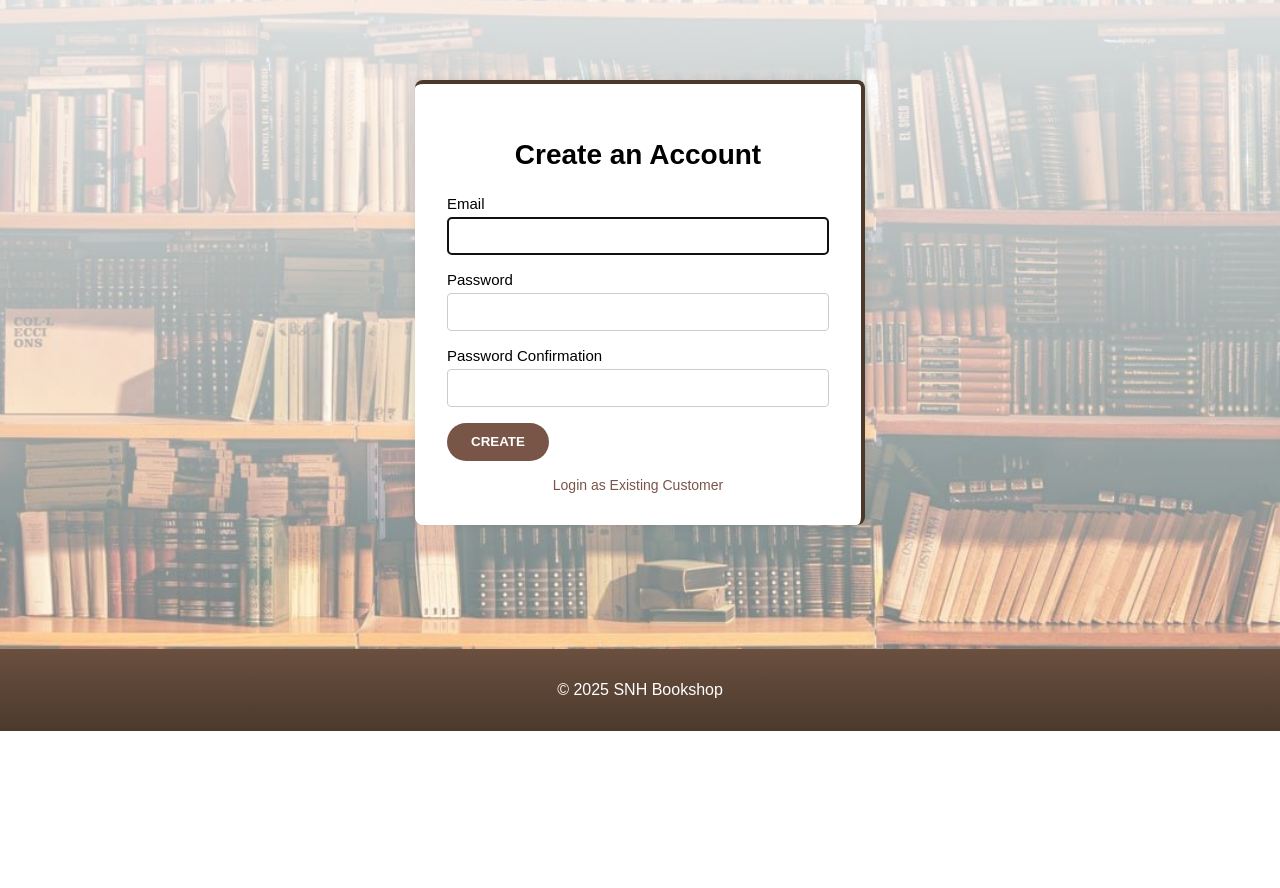
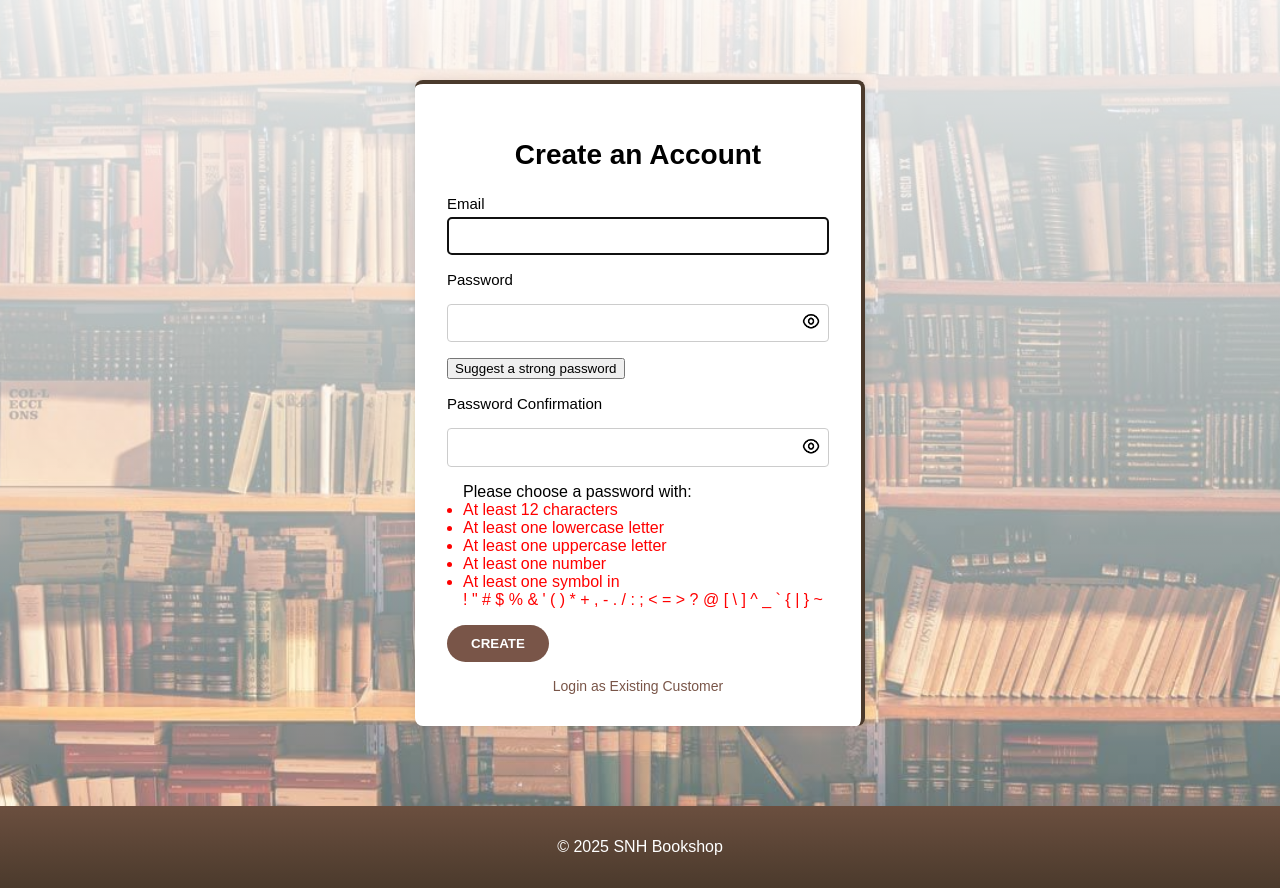
Before and after one commit to yesiam2306/SNH-Bookshop, a PHP site: page /signup.php in a window 1280 px wide. Shown: the part 69-957 px from the top of the page. Before the commit the page ends 800 px from the top, so only its background shows below. Run offline with PHP 8.4, Linux system fonts and the light colour scheme.

Commit message:
aggiunto tutto il sanitizer e validator per signup.

```diff
--- a/SNH.session.sql
+++ b/SNH.session.sql
@@ -1,17 +1,15 @@
 DROP DATABASE IF EXISTS SNH_Proj;
 CREATE DATABASE SNH_Proj;
 USE SNH_Proj;
-
 DROP TABLE IF EXISTS users;
 CREATE TABLE users (
     user_id INT AUTO_INCREMENT PRIMARY KEY,
-    username VARCHAR(50) NOT NULL UNIQUE,
+    email VARCHAR(255) NOT NULL UNIQUE,
     passhash VARCHAR(255) NOT NULL,
     salt VARCHAR(32) NOT NULL,
-    role ENUM('User','Premium','Admin') DEFAULT 'User',
+    role ENUM('User', 'Premium', 'Admin') DEFAULT 'User',
     created_at TIMESTAMP DEFAULT CURRENT_TIMESTAMP
 );
-
 DROP TABLE IF EXISTS session_tokens;
 CREATE TABLE session_tokens (
     selector VARCHAR(50) PRIMARY KEY,
--- a/assets/css/style.css
+++ b/assets/css/style.css
@@ -166,7 +166,8 @@ html, body {
 }
 
 .login-form input[type="email"],
-.login-form input[type="password"] {
+.login-form input[type="password"],
+.login-form input[type="text"] {
   width: 100%;
   padding: 0.6rem;
   font-size: 15px;
@@ -218,9 +219,58 @@ html, body {
   text-decoration: underline;
 }
 
-.error-msg {
-    color: red;
-    font-size: 14px;
-    display: block;
-    margin-top: 0.3rem;
+.error-message {
+  color: red;
+  font-size: 14px;
+  display: block;
+  margin-top: 0.3rem;
 }
+
+ul{
+  padding-left: 1rem;
+}
+
+.password-rules li {
+  color: red;
+  font-family: "IBM Plex Sans", sans-serif;
+}
+
+.password-rules li.ok {
+  color: green;
+  font-family: "IBM Plex Sans", sans-serif;
+}
+
+.input-wrapper {
+  position: relative;
+  display: inline-block;
+  width: 100%;
+}
+
+.input-wrapper input {
+  width: 100%;
+  padding-right: 35px;
+  box-sizing: border-box;
+}
+
+.input-wrapper button {
+  position: absolute;
+  top: 50%;
+  right: 8px;
+  transform: translateY(-50%);
+  border: none;
+  background: transparent;
+  cursor: pointer;
+  padding: 0;
+}
+
+.input-wrapper button img {
+    width: 20px;
+    height: 20px;
+}
+
+input[type="password"]::-ms-reveal,
+input[type="password"]::-ms-clear,
+input[type="password"]::-webkit-contacts-auto-fill-button,
+input[type="password"]::-webkit-password-toggle {
+    display: none !important;
+}
--- /dev/null
+++ b/assets/js/password-tools.js
@@ -0,0 +1,104 @@
+const form = document.querySelector('.login-form');
+const password = document.getElementById('password');
+const confirm = document.getElementById('password_confirmation');
+const error = document.getElementById('password-error');
+
+form.addEventListener('submit', function (e) {
+    const value = password.value;
+    const rules = {
+        length: value.length >= 12,
+        lower: /[a-z]/.test(value),
+        upper: /[A-Z]/.test(value),
+        number: /[0-9]/.test(value),
+        symbol: /[!"#$%&'()*+,\-./:;<=>?@[\\\]^_`{|}~]/.test(value),
+    };
+
+    if (password.value !== confirm.value) {
+        e.preventDefault();
+        error.style.display = 'block';
+        return;
+    } else {
+        error.style.display = 'none';
+    }
+
+    const allGood = Object.values(rules).every(Boolean);
+    if (!allGood) {
+        e.preventDefault();
+    }
+});
+
+password.addEventListener('input', function () {
+    const value = password.value;
+    updateChecklist(value);
+});
+
+function updateChecklist(value) {
+    const rules = {
+        length: value.length >= 12,
+        lower: /[a-z]/.test(value),
+        upper: /[A-Z]/.test(value),
+        number: /[0-9]/.test(value),
+        symbol: /[!"#$%&'()*+,\-./:;<=>?@[\\\]^_`{|}~]/.test(value),
+    };
+
+    for (let rule in rules) {
+        const item = document.getElementById('rule-' + rule);
+        if (rules[rule]) {
+            item.classList.add('ok');
+        } else {
+            item.classList.remove('ok');
+        }
+    }
+}
+
+function generatePassword(length = 16) {
+    const lower = 'abcdefghijklmnopqrstuvwxyz';
+    const upper = 'ABCDEFGHIJKLMNOPQRSTUVWXYZ';
+    const numbers = '0123456789';
+    const symbols = '!"#$%&\'()*+,-./:;<=>?@[\\]^_`{|}~';
+
+    const all = lower + upper + numbers + symbols;
+
+    let password =
+        lower[Math.floor(Math.random() * lower.length)] +
+        upper[Math.floor(Math.random() * upper.length)] +
+        numbers[Math.floor(Math.random() * numbers.length)] +
+        symbols[Math.floor(Math.random() * symbols.length)];
+
+    for (let i = password.length; i < length; i++) {
+        password += all[Math.floor(Math.random() * all.length)];
+    }
+
+    password = password
+        .split('')
+        .sort(() => 0.5 - Math.random())
+        .join('');
+    return password;
+}
+
+document
+    .getElementById('generate-password')
+    .addEventListener('click', function (e) {
+        e.preventDefault();
+        const newPass = generatePassword();
+        document.getElementById('password').value = newPass;
+        document.getElementById('password_confirmation').value = newPass;
+        updateChecklist(newPass);
+    });
+
+document.querySelectorAll('.toggle-password').forEach((btn) => {
+    btn.addEventListener('click', function () {
+        const input = this.previousElementSibling;
+        const img = this.querySelector('img');
+
+        if (input.type === 'password') {
+            input.type = 'text';
+            img.src = '../assets/img/nascondi.png';
+            img.alt = 'Hide password';
+        } else {
+            input.type = 'password';
+            img.src = '../assets/img/mostra.png';
+            img.alt = 'Show password';
+        }
+    });
+});
--- a/public/index.php
+++ b/public/index.php
@@ -6,7 +6,8 @@ require_once SRC_PATH . '/user/u_auth.php';
 $user = \USER\current_user($mysqli);
 
 $backgrounds = [];
-for ($i = 0; $i < 5; $i++) {
+for ($i = 0; $i < 5; $i++)
+{
     $backgrounds[] = '../img/background-' . ($i + 1) . '.jpg';
 }
 $bg = $backgrounds[array_rand($backgrounds)];
@@ -57,7 +58,7 @@ $bg = $backgrounds[array_rand($backgrounds)];
         <!-- MAIN -->
         <div id="main" style="--bg-image: url('<?php echo $bg; ?>');">
             <?php if ($user): ?>
-                <h2>Hello, <?php echo htmlspecialchars($user['username']); ?>!</h2>
+                <h2>Hello, <?php echo htmlspecialchars($user['email']); ?>!</h2>
                 <p>Welcome to your personal area.</p>
             <?php else: ?>
                 <h2>Hello, Guest!</h2>
--- a/public/signup.php
+++ b/public/signup.php
@@ -1,32 +1,62 @@
 <?php
+
 session_start();
 
 require_once __DIR__ . '/../config/config.php';
 require_once SRC_PATH . '/user/u_auth.php';
+require_once SRC_PATH . '/utils/validator.php';
 
 /* roba per css*/
 $backgrounds = [];
-for ($i = 0; $i < 5; $i++) {
+for ($i = 0; $i < 5; $i++)
+{
     $backgrounds[] = '../img/background-' . ($i + 1) . '.jpg';
 }
 $bg = $backgrounds[array_rand($backgrounds)];
 /*--------------*/
 
-if ($_SERVER['REQUEST_METHOD'] === 'POST') {
-    $username              = $_POST['email']                 ?? '';
-    $password              = $_POST['password']              ?? '';
-    $password_confirmation = $_POST['password_confirmation'] ?? '';
+if ($_SERVER['REQUEST_METHOD'] === 'POST')
+{
+    if (empty($_POST['password']) ||
+        empty($_POST['password_confirmation']) ||
+        empty($_POST['email']))
+    {
+        $user_error_message = ('Input fields cannot be empty.');
+    } else
+    {
+        $error_message = \VALIDATOR\validate_password($_POST['password'] ?? '', $_POST['email'] ?? '');
+        if (!empty($error_message))
+        {
+            $password_error_message = $error_message;
+        } else
+        {
+            $email                 = \VALIDATOR\sanitize_email($_POST['email'] ?? '');
+            var_dump($email);
+            if (!$email)
+            {
+                $user_error_message = 'Invalid email format.';
+            } else
+            {
+                $password              = $_POST['password'];
+                $password_confirmation = $_POST['password_confirmation'];
 
-    if ($password !== $password_confirmation) {
-        $password_error_message = 'Passwords do not match.';
-    } else {
-        $rv = USER\signup($mysqli, $username, $password);
+                if ($password !== $password_confirmation)
+                {
+                    $password_error_message[] = 'Password and confirmation do not match.';
+                } else
+                {
+                    $rv = USER\signup($mysqli, $email, $password);
 
-        if ($rv) {
-            header('Location: index.php');
-            exit;
-        } else {
-            $user_error_message = 'User already exists. Try to log in.';
+                    if ($rv)
+                    {
+                        header('Location: index.php');
+                        exit;
+                    } else
+                    {
+                        $user_error_message = 'User already exists. Try to log in.';
+                    }
+                }
+            }
         }
     }
 }
@@ -58,23 +88,53 @@ if ($_SERVER['REQUEST_METHOD'] === 'POST') {
                 <form action="signup.php" method="post" class="login-form">
                     <p>
                         <label for="email">Email</label>
-                        <input id="email" tabindex="1" autofocus="autofocus" type="email" name="email" required>
+                        <input id="email" tabindex="1" autofocus="autofocus" type="email" name="email"
+                            value="<?= htmlspecialchars($_POST['email'] ?? '') ?>" required>
                         <?php if (!empty($user_error_message)): ?>
-                            <span id="user-error" class="error_message">
+                            <span id="user-error" class="error-message">
                                 <?= htmlspecialchars($user_error_message) ?>
                             </span>
                         <?php endif; ?>
                     </p>
                     <p>
                         <label for="password">Password</label>
-                        <input id="password" tabindex="2" type="password" name="password" required>
+                        <div class="input-wrapper">
+                            <input id="password" type="password" name="password" required>
+                            <button type="button" class="toggle-password">
+                                <img src="../assets/img/mostra.png" alt="Show password">
+                            </button>
+                        </div>
+                    </p>
+                    <p>
+                        <button id="generate-password" type="button" class="button-secondary">
+                            Suggest a strong password
+                        </button>
                     </p>
                     <p>
                         <label for="password_confirmation">Password Confirmation</label>
-                        <input id="password_confirmation" tabindex="3" type="password" name="password_confirmation" required>
-                        <span id="password-error" style="color: red; font-size: 14px; display: none;">
-                            Passwords do not match
-                        </span>
+                        <div class="input-wrapper">
+                            <input id="password_confirmation" type="password" name="password_confirmation" required>
+                            <button type="button" class="toggle-password">
+                                <img src="../assets/img/mostra.png" alt="Show password">
+                            </button>
+                        </div>
+                        <?php if (!empty($password_error_message)): ?>
+                            <span id="password-error" class="error-message">
+                                <?php foreach ($password_error_message as $msg): ?>
+                                    <?= htmlspecialchars($msg) ?><br>
+                                <?php endforeach; ?>
+                            </span>
+                        <?php endif; ?>
+                        <ul id="password-checklist" class="password-rules">
+                            Please choose a password with:
+                            <li id="rule-length">At least 12 characters</li>
+                            <li id="rule-lower">At least one lowercase letter</li>
+                            <li id="rule-upper">At least one uppercase letter</li>
+                            <li id="rule-number">At least one number</li>
+                            <li id="rule-symbol">At least one symbol in <br>
+                                ! " # $ % & ' ( ) * + , - . / : ; < = > ? @ [ \ ] ^ _ ` { | } ~</li>
+                        </ul>
+
                     </p>
                     <p>
                         <input type="submit" value="Create" class="button-primary">
@@ -93,20 +153,6 @@ if ($_SERVER['REQUEST_METHOD'] === 'POST') {
         </div>
 
     </div>
-    <script>
-    const form = document.querySelector(".login-form");
-    const password = document.getElementById("password");
-    const confirm = document.getElementById("password_confirmation");
-    const error = document.getElementById("password-error");
-
-    form.addEventListener("submit", function (e) {
-        if (password.value !== confirm.value) {
-            e.preventDefault();
-            error.style.display = "block";
-        } else {
-            error.style.display = "none";
-        }
-    });
-    </script>
+    <script src="../assets/js/password-tools.js"></script>
 </body>
 </html>
--- a/src/db_manager/admin.php
+++ b/src/db_manager/admin.php
@@ -2,9 +2,9 @@
 
 require_once __DIR__ . '/../../config/config.php';
 
-function insertAdmin($mysqli, $username, $passhash)
+function insertAdmin($mysqli, $email, $passhash)
 {
-    $stmt = $mysqli->prepare("INSERT INTO users (username, passhash, role) VALUES (?, ?, 'admin')");
-    $stmt->bind_param('ss', $username, $passhash);
+    $stmt = $mysqli->prepare("INSERT INTO users (email, passhash, role) VALUES (?, ?, 'admin')");
+    $stmt->bind_param('ss', $email, $passhash);
     return $stmt->execute();
 }
--- a/src/user/u_auth.php
+++ b/src/user/u_auth.php
@@ -15,18 +15,21 @@ require_once SRC_PATH . '/utils/log.php';
  */
 function current_user($mysqli)
 {
-    if (!empty($_SESSION['user_id'])) {
+    if (!empty($_SESSION['user_id']))
+    {
         log_info("SESSION - User {$_SESSION['user_id']} is logged in via session: ");
         return [
             'user_id'  => $_SESSION['user_id'],
-            'username' => $_SESSION['username'],
+            'email' => $_SESSION['email'],
             'role'     => $_SESSION['role']
         ];
     }
 
-    if (!empty($_COOKIE['remember_me'])) {
+    if (!empty($_COOKIE['remember_me']))
+    {
         $user = get_token($mysqli, $_COOKIE['remember_me']);
-        if ($user) {
+        if ($user)
+        {
             log_info("SESSION - User {$user['user_id']} is logged in via remember_me token");
             return $user;
         }
@@ -44,13 +47,15 @@ function get_token($mysqli, $cookie)
     list($selector, $validator) = explode(':', base64_decode($cookie));
 
     $token = \DBM\getToken($mysqli, $selector);
-    if (!$token || token_is_expired($token)) {
+    if (!$token || token_is_expired($token))
+    {
         log_warning('Token not found or expired');
         clear_remember_cookie();
         return null;
     }
 
-    if (!hash_equals($token['validator_hash'], hash('sha256', $validator))) {
+    if (!hash_equals($token['validator_hash'], hash('sha256', $validator)))
+    {
         log_error('FATAL - Invalid token. Possible hijack attempt.');
         clear_remember_cookie();
         \DBM\deleteTokensBySelector($mysqli, $selector); // Per invalidare il token rubato
@@ -58,14 +63,15 @@ function get_token($mysqli, $cookie)
     }
 
     $user = \DBM\getUserById($mysqli, $token['user_id']);
-    if (!$user) {
+    if (!$user)
+    {
         log_warning('Invalid token.');
         debug('FATAL EEROR: user_id in session_tokens non corrisponde a nessun utente.');
         clear_remember_cookie();
         return null;
     }
 
-    session_init($user['user_id'], $user['username'], $user['role']);
+    session_init($user['user_id'], $user['email'], $user['role']);
     return $user;
 }
 
@@ -74,11 +80,12 @@ function get_token($mysqli, $cookie)
  * Se $remember_me è true, genera un token per creare una sessione persistente.
  * In ogni caso, inizializza la sessione PHP.
  * Restituisce i dati dell'utente loggato. */
-function login($mysqli, $username, $password, $remember_me = false)
+function login($mysqli, $email, $password, $remember_me = false)
 {
-    $salt = \DBM\getSalt($mysqli, $username);
-    if (!$salt) {
-        $msg = "Invalid salt for user $username";
+    $salt = \DBM\getSalt($mysqli, $email);
+    if (!$salt)
+    {
+        $msg = "Invalid salt for user $email";
         debug($msg);
         $msg = 'DB connection failed';
         log_error($msg);
@@ -87,9 +94,10 @@ function login($mysqli, $username, $password, $remember_me = false)
 
     $passhash = hash('sha256', $salt['salt'] . $password);
 
-    $rv = \DBM\login($mysqli, $username, $passhash);
-    if (!$rv) {
-        $msg = "Invalid credentials for username $username";
+    $rv = \DBM\login($mysqli, $email, $passhash);
+    if (!$rv)
+    {
+        $msg = "Invalid credentials for email $email";
         log_warning($msg);
         // TODO: credo che qui vada messa la routine per bloccare l'utente dopo N tentativi falliti
         return null;
@@ -97,12 +105,13 @@ function login($mysqli, $username, $password, $remember_me = false)
 
     log_info("LOGIN - User {$rv['user_id']} logged in successfully");
 
-    if ($remember_me) {
+    if ($remember_me)
+    {
         generate_token($mysqli, $rv['user_id']);
     }
 
     session_start();
-    session_init($rv['user_id'], $username, $rv['role'], );
+    session_init($rv['user_id'], $email, $rv['role'], );
     return $rv;
 }
 
@@ -124,7 +133,7 @@ function generate_token($mysqli, $user_id)
         'remember_me',
         base64_encode($selector . ':' . $validator),
         [
-            'expires'  => time() + 30*24*60*60, // 1 mese
+            'expires'  => time() + 30 * 24 * 60 * 60, // 1 mese
             'path'     => '/',
             'secure'   => isset($_SERVER['HTTPS']),
             'httponly' => true,
@@ -134,11 +143,13 @@ function generate_token($mysqli, $user_id)
 
     $rv = \DBM\insertToken($mysqli, $selector, $validator_hash, $user_id);
 
-    if (!$rv) {
+    if (!$rv)
+    {
         $msg = 'DB connection failed';
         log_error($msg);
         die();
-    } else {
+    } else
+    {
         log_info("LOGIN - Token generated for user_id $user_id");
     }
 }
@@ -151,11 +162,11 @@ function generate_token($mysqli, $user_id)
  * __last_activity: timestamp dell'ultima attività per timeout automatico
  * __init_ip: indirizzo IP iniziale per prevenire hijacking
  * __init_ua: user agent iniziale per prevenire hijacking */
-function session_init($user_id, $username, $role)
+function session_init($user_id, $email, $role)
 {
     session_regenerate_id(true);
     $_SESSION['user_id']         = $user_id;
-    $_SESSION['username']        = $username;
+    $_SESSION['email']        = $email;
     $_SESSION['role']            = $role;
     $_SESSION['__csrf']          = bin2hex(random_bytes(32));
     $_SESSION['__last_activity'] = time();
@@ -166,7 +177,8 @@ function session_init($user_id, $username, $role)
 
 function logout($mysqli)
 {
-    if (session_status() !== PHP_SESSION_ACTIVE || empty($_SESSION['user_id'])) {
+    if (session_status() !== PHP_SESSION_ACTIVE || empty($_SESSION['user_id']))
+    {
         return;
     }
 
@@ -175,12 +187,14 @@ function logout($mysqli)
     clear_session();
 
     $rv = \DBM\deleteTokensByUserId($mysqli, $user_id);
-    if (!$rv) {
+    if (!$rv)
+    {
         $msg = 'DB connection failed';
         log_error($msg);
         $msg = 'Token non cancellato';
         debug($msg);
-    } else {
+    } else
+    {
         log_info("LOGOUT - User $user_id logged out and tokens deleted");
     }
 }
@@ -201,7 +215,8 @@ function clear_session()
 {
     // Cancella sessione PHP
     $_SESSION = [];
-    if (ini_get('session.use_cookies')) {
+    if (ini_get('session.use_cookies'))
+    {
         $params = session_get_cookie_params();
         setcookie(session_name(), '', [
             'expires'  => time() - 3600,
@@ -220,25 +235,29 @@ function token_is_expired($token)
     return (time() > strtotime($token['expires_at']));
 }
 
-function signup($mysqli, $username, $password)
+function signup($mysqli, $email, $password)
 {
     $salt     = bin2hex(random_bytes(16));
     $passhash = hash('sha256', $salt . $password);
 
-    $rv = \DBM\getUserByUsername($mysqli, $username);
-    if ($rv) {
-        $msg = 'SIGNUP - Signup failed because username already exists';
+    $rv = \DBM\getUserByEmail($mysqli, $email);
+    if ($rv)
+    {
+        $msg = 'SIGNUP - Signup failed because email already exists';
         log_warning($msg);
         return null;
     }
 
-    $rv = \DBM\insertUser($mysqli, $username, $passhash, $salt);
-    if (!$rv) {
+    var_dump($email);
+
+    $rv = \DBM\insertUser($mysqli, $email, $passhash, $salt);
+    if (!$rv)
+    {
         $msg = 'DB connection failed';
         log_error($msg);
         return null;
     }
 
-    log_info("SIGNUP - User $username registered successfully");
-    return login($mysqli, $username, $password, false);
+    log_info("SIGNUP - User $email registered successfully");
+    return login($mysqli, $email, $password, false);
 }
--- /dev/null
+++ b/src/utils/validator.php
@@ -0,0 +1,48 @@
+<?php
+
+namespace VALIDATOR;
+
+const ALLOWED_SYMBOLS = '!\"#$%&\'()*+,-./:;<=>?@[\]^_`{|}~';
+
+function sanitize_string(string $input): string
+{
+    return htmlspecialchars(trim($input), ENT_QUOTES, 'UTF-8');
+}
+
+function sanitize_email(string $email): ?string
+{
+    $email = trim($email);
+    return filter_var($email, FILTER_VALIDATE_EMAIL) ? $email : null;
+}
+
+function validate_password(string $password, string $email = ''): array
+{
+    $errors = [];
+
+    if (strlen($password) < 12)
+    {
+        $errors[] = "Password must be at least 12 characters long.";
+    }
+    if (!preg_match('/[a-z]/', $password))
+    {
+        $errors[] = "Password must include a lowercase letter.";
+    }
+    if (!preg_match('/[A-Z]/', $password))
+    {
+        $errors[] = "Password must include an uppercase letter.";
+    }
+    if (!preg_match('/[0-9]/', $password))
+    {
+        $errors[] = "Password must include a number.";
+    }
+    if (!preg_match('/[' . preg_quote(ALLOWED_SYMBOLS, '/') . ']/', $password))
+    {
+        $errors[] = "Password must include at least one special character (" . ALLOWED_SYMBOLS . ").";
+    }
+    if ($email && stripos($password, strtok($email, '@')) !== false)
+    {
+        $errors[] = "Password should not contain part of the email.";
+    }
+
+    return $errors;
+}
```
Also changed, not shown: .php-cs-fixer.php (+8 -15 lines), public/login.php (+16 -6 lines), src/db_manager/users.php (+22 -18 lines), assets/img/mostra.png (added), assets/img/nascondi.png (added), 1 other file.
